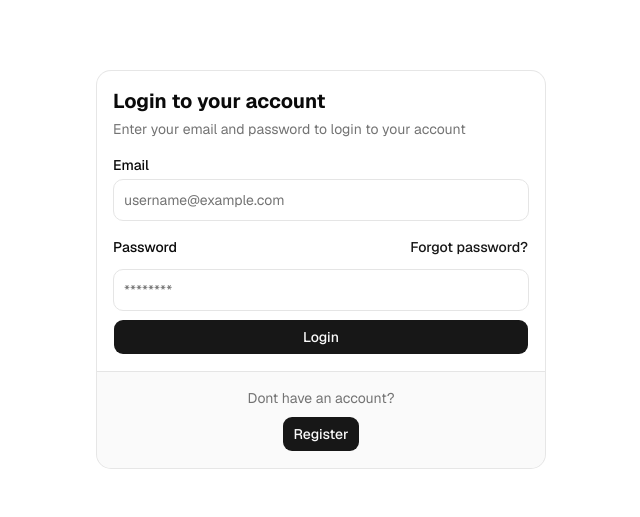
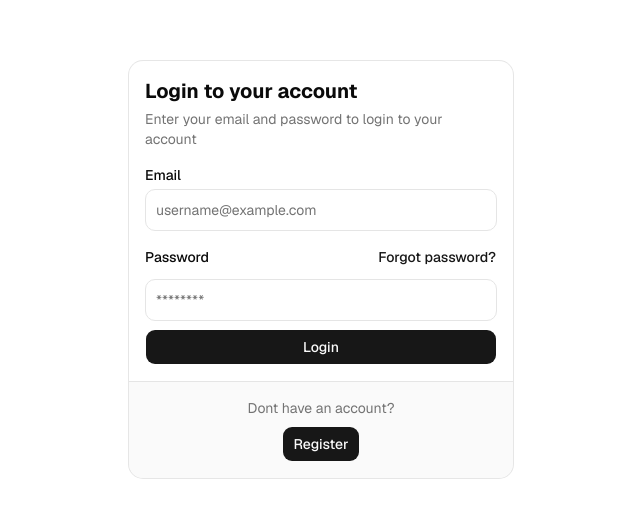
Before and after one commit to jonathanCocuy/FinTracker, a Next.js app: page /login in a window 1280 px wide. Shown: the part 131-648 px from the top of the page, without its empty margins (319-959 px from the left). Built offline with nearby package versions, Linux system fonts and the light colour scheme.

Commit message:
style(auth): Update styles font and width in two forms

```diff
--- /dev/null
+++ b/src/app/(auth)/layout.tsx
@@ -0,0 +1,23 @@
+'use client';
+
+import { usePathname } from "next/navigation";
+import { useEffect } from "react";
+import { useRouter } from "next/navigation";
+
+export default function AuthLayout({ children }: { children: React.ReactNode }) {
+  const pathname = usePathname();
+  const router = useRouter();
+
+  useEffect(() => {
+    const isAuthenticated = localStorage.getItem("isAuthenticated");
+    if (isAuthenticated) {
+      router.push("/");
+    }
+  }, [pathname, router]);
+
+  return (
+    <main className="flex items-center justify-center h-screen w-full">
+      {children}
+    </main>
+  );
+}
--- a/src/app/(auth)/login/page.tsx
+++ b/src/app/(auth)/login/page.tsx
@@ -27,7 +27,7 @@ export default function LoginPage() {
 
   return (
     <div className="flex flex-col items-center justify-center h-screen">
-      <Card className="w-[90%] max-w-md">
+      <Card className="w-full min-w-sm max-w-sm">
         <CardHeader>
           <CardTitle className="text-xl font-bold">Login to your account</CardTitle>
           <CardDescription className="text-sm text-muted-foreground">Enter your email and password to login to your account</CardDescription>
--- a/src/app/(auth)/register/page.tsx
+++ b/src/app/(auth)/register/page.tsx
@@ -29,7 +29,7 @@ export default function RegisterPage() {
 
   return (
     <div className="flex flex-col items-center justify-center h-screen">
-      <Card className="w-[90%] max-w-md">
+      <Card className="w-full min-w-sm max-w-sm">
         <CardHeader>
           <CardTitle className="text-xl font-bold">Register to your account</CardTitle>
           <CardDescription className="text-sm text-muted-foreground">Enter your full name, email and password to register to your account</CardDescription>
```
